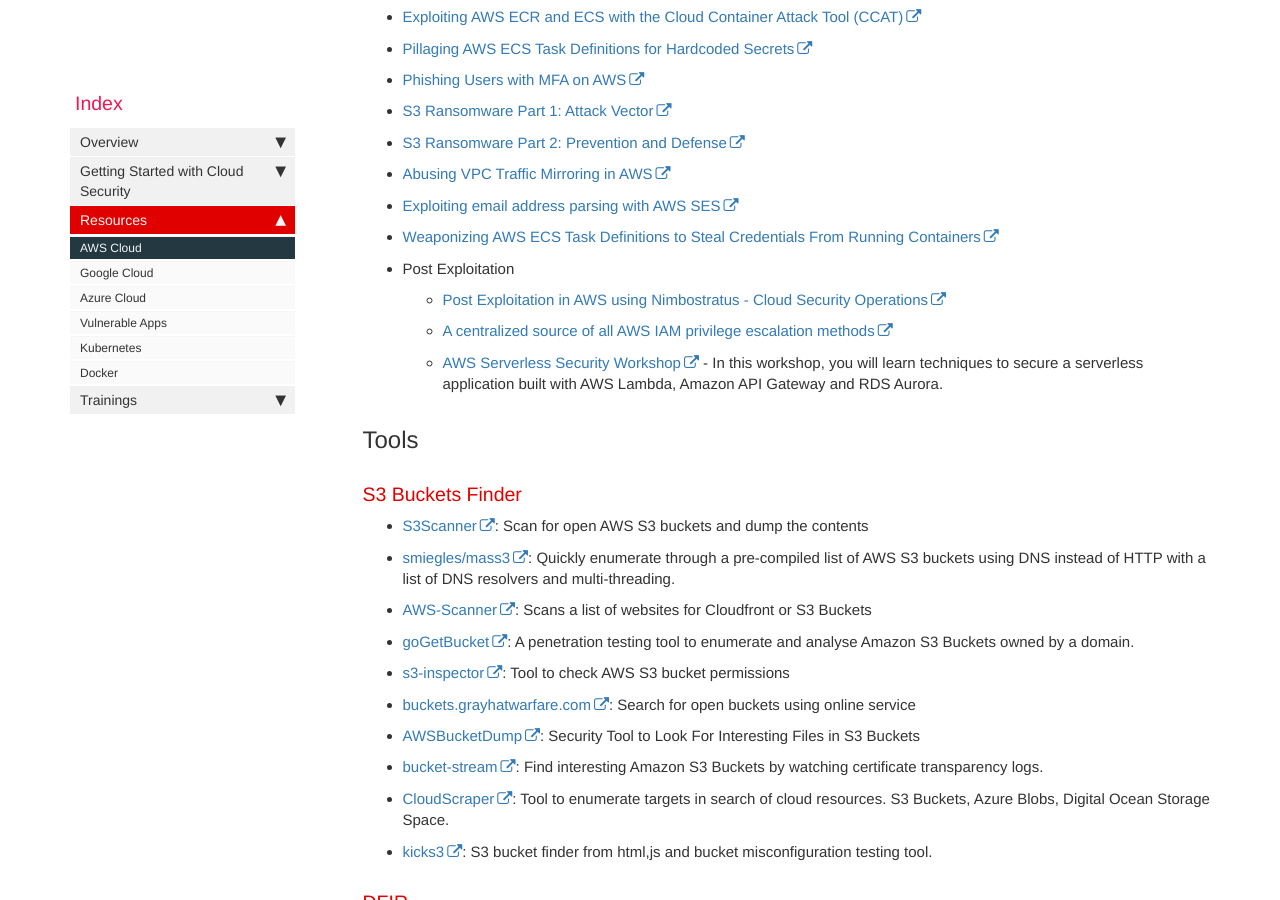
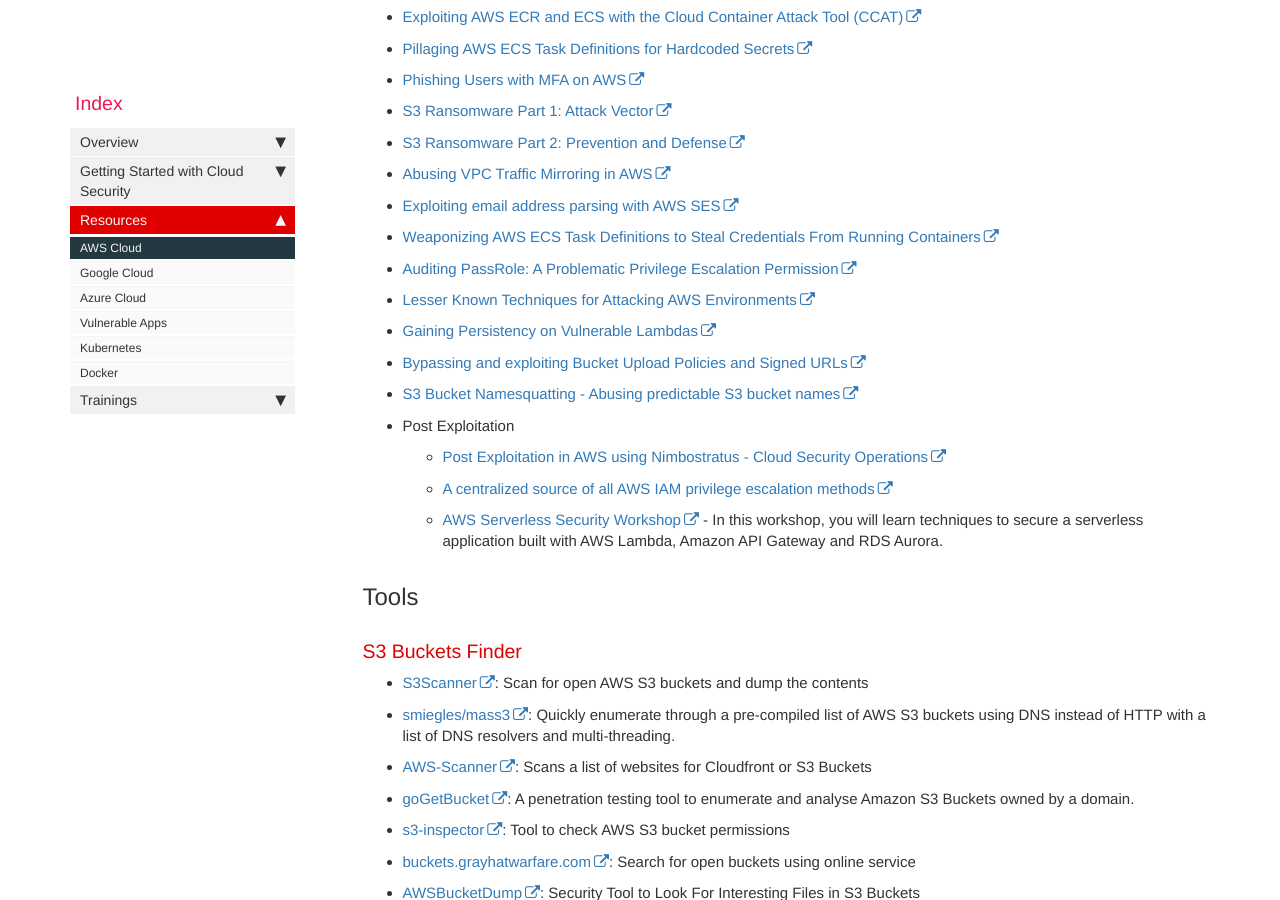
Before and after one commit to NotSoSecure/cloud-sec-wiki, a Jekyll site: the page built from pages/mydoc/aws_cloud.md, in a window 1280 px wide and 900 px high, scrolled down 1069 px. Built offline with Jekyll 4.4.1, drawn with Linux system fonts in a browser that asks for light colours; nearby versions of some CDN libraries; comment, search, counter and statistics services are not loaded.

Commit message:
Update aws_cloud.md

```diff
--- a/pages/mydoc/aws_cloud.md
+++ b/pages/mydoc/aws_cloud.md
@@ -38,6 +38,11 @@ folder: mydoc
 * [Abusing VPC Traffic Mirroring in AWS](https://rhinosecuritylabs.com/aws/abusing-vpc-traffic-mirroring-in-aws/)
 * [Exploiting email address parsing with AWS SES](https://nathandavison.com/blog/exploiting-email-address-parsing-with-aws-ses)
 * [Weaponizing AWS ECS Task Definitions to Steal Credentials From Running Containers](https://rhinosecuritylabs.com/aws/weaponizing-ecs-task-definitions-steal-credentials-running-containers/)
+* [Auditing PassRole: A Problematic Privilege Escalation Permission](https://ermetic.com/whats-new/blog/auditing-passrole-a-problematic-privilege-escalation-permission/)
+* [Lesser Known Techniques for Attacking AWS Environments](https://tldrsec.com/blog/lesser-known-aws-attacks/)
+* [Gaining Persistency on Vulnerable Lambdas](https://unit42.paloaltonetworks.com/gaining-persistency-vulnerable-lambdas/)
+* [Bypassing and exploiting Bucket Upload Policies and Signed URLs](https://labs.detectify.com/2018/08/02/bypassing-exploiting-bucket-upload-policies-signed-urls/)
+* [S3 Bucket Namesquatting - Abusing predictable S3 bucket names](https://onecloudplease.com/blog/s3-bucket-namesquatting)
 * Post Exploitation
   * [Post Exploitation in AWS using Nimbostratus - Cloud Security Operations](https://cloudsecops.com/post-exploitation-in-aws/)
   * [A centralized source of all AWS IAM privilege escalation methods](https://github.com/RhinoSecurityLabs/AWS-IAM-Privilege-Escalation)
```
